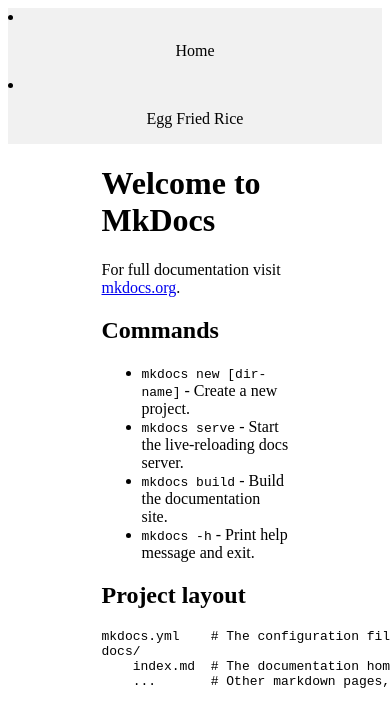
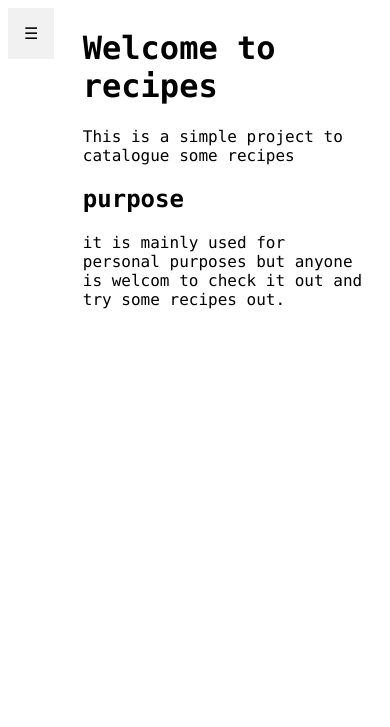
Before and after one commit to WilliamBergamin/recipes, an MkDocs documentation site: the page built from docs/index.md, in a window 390 px wide. Shown: the top 727 px of the page. Built offline with MkDocs 1.6.1, drawn with Linux system fonts in a browser that asks for light colours.

Commit message:
update project to work on all screens

```diff
--- a/docs/css/style.css
+++ b/docs/css/style.css
@@ -1,3 +1,13 @@
+.grid-container {
+    width: 100%;
+    margin: 0;
+    height: 90vh;
+    display: flex;
+    border: 0px solid rgba(0, 0, 0, .4);
+    transition: 1s ease;
+    font-family: "Lucida Console", "Courier New", monospace;
+}
+
 /* The side navigation menu */
 div.sidebar {
     margin: 0;
@@ -8,7 +18,6 @@
     padding: 0px;
     border-top: 0px solid transparent;
     -webkit-overflow-scrolling: touch;
-
 }
 
 /* Sidebar links */
@@ -19,54 +28,52 @@
     text-decoration: none;
 }
 
- /* Active/current link */
- div.sidebar a.active {
-     background-color: #04AA6D;
-     color: white;
- }
-
 /* Links on mouse-over */
- div.sidebar a:hover:not(.active) {
+div.sidebar a:hover {
     background-color: #555;
     color: white;
 }
 
- /* Page content. The value of the margin-left property should match the value of the sidebar's width property */
- div.content {
-     margin-left: 200px;
-     padding: 1px 16px;
-     height: 1000px;
+/* Hide the link that should open and close the navbar on small screens */
+.sidebar .icon {
+    display: none;
 }
 
- /* On screens that are less than 700px wide, make the sidebar into a topbar */
- @media screen and (max-width: 700px) {
-     div.sidebar {
-         width: 100%;
-         height: auto;
-         position: relative;
+.main-content {
+    margin-right: 20%;
+    margin-left: 20%;
 }
 
-     div.sidebar a {
-         float: left;
+@media screen and (max-width: 600px) {
+    div.sidebar {
+        height: auto;
+    }
+    .sidebar a:not(:first-child) {
+        display: none;
     }
 
-     div.content {
-         margin-left: 0;
+    .sidebar a.icon {
+        float: left;
+        display: block;
+    }
+
+    .main-content {
+        margin-right: 3%;
     }
 }
 
- /* On screens that are less than 400px, display the bar vertically, instead of horizontally */
- @media screen and (max-width: 400px) {
-     div.sidebar a {
-         text-align: center;
+@media screen and (max-width: 600px) {
+    .sidebar.responsive {
+        height: 100%;
+    }
+    .sidebar.responsive a.icon {
+        left: 0;
+        top: 0;
+    }
+
+    .sidebar.responsive a {
         float: none;
+        display: block;
+        text-align: left;
     }
 }
-
- div.container {
-    width: 50%;
-    margin-right: auto;
-    margin-left: auto;
-    padding-left: 10px;
-    padding-right: 10px;
-  }
--- a/docs/egg_fried_rice.md
+++ b/docs/egg_fried_rice.md
@@ -2,7 +2,7 @@
 
 ## ingrediance
 
-- egg
+- eggs
 - rice
 - fry
 
--- a/docs/index.md
+++ b/docs/index.md
@@ -1,17 +1,7 @@
-# Welcome to MkDocs
+# Welcome to recipes
 
-For full documentation visit [mkdocs.org](https://www.mkdocs.org).
+This is a simple project to catalogue some recipes
 
-## Commands
+## purpose
 
-* `mkdocs new [dir-name]` - Create a new project.
-* `mkdocs serve` - Start the live-reloading docs server.
-* `mkdocs build` - Build the documentation site.
-* `mkdocs -h` - Print help message and exit.
-
-## Project layout
-
-    mkdocs.yml    # The configuration file.
-    docs/
-        index.md  # The documentation homepage.
-        ...       # Other markdown pages, images and other files.
+it is mainly used for personal purposes but anyone is welcom to check it out and try some recipes out.
--- a/mkdocs.yml
+++ b/mkdocs.yml
@@ -1,8 +1,8 @@
 site_name: Recipes
 
 nav:
-    - Home: index.md
-    - Egg Fried Rice: egg_fried_rice.md
+    - welcome: index.md
+    - egg fried rice: egg_fried_rice.md
 theme:
     name: null
     custom_dir: 'theme/'
--- a/theme/main.html
+++ b/theme/main.html
@@ -28,17 +28,15 @@
 </head>
 
 <body>
-
+    <div class="grid-container">
         {% if nav|length>1 %}
-    <div class="sidebar">
+        <div class="sidebar" id="sidebar">
+            <a href="javascript:void(0);" class="icon" onclick="sideBarAction()">&#9776;</a>
             {% for nav_item in nav %}
-        <li class="{% if nav_item.active %}current{% endif %}">
             <a href="{{ nav_item.url|url }}">{{ nav_item.title }}</a>
-        </li>
             {% endfor %}
         </div>
         {% endif %}
-
         {% if page and page.meta and page.meta.source %}
         <div class="source-links">
             {% for filename in page.meta.source %}
@@ -46,12 +44,21 @@
             {% endfor %}
         </div>
         {% endif %}
-
-    <div class="container">
+        <div class="main-content">
             {% if page and page.content %}{{ page.content }}{% endif %}
         </div>
-
-
+    </div>
 </body>
 
+<script>
+    function sideBarAction() {
+        var x = document.getElementById("sidebar");
+        if (x.className === "sidebar") {
+            x.className += " responsive";
+        } else {
+            x.className = "sidebar";
+        }
+    }
+</script>
+
 </html>
```
Also changed, not shown: .github/maintainers_guide.md. Lines whose indentation alone changed are shown as unchanged.
